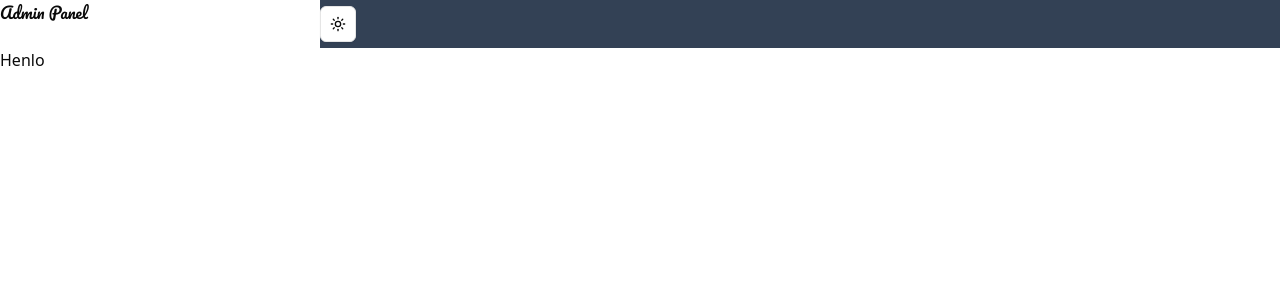
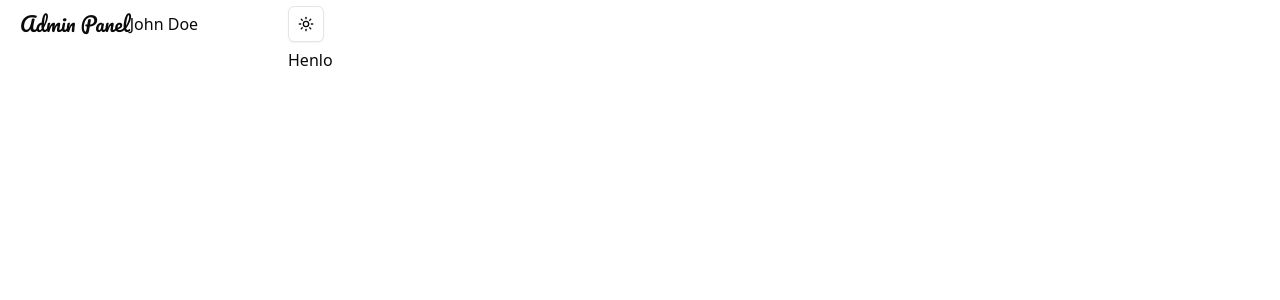
Before and after one commit to max-fletcher/next-boilerplate, a Next.js app: page / in a window 1280 px wide. Shown: the top 300 px of the page. Built offline with nearby package versions, Linux system fonts and the light colour scheme.

Commit message:
Started using typescript and props

```diff
--- a/app/(root)/layout.tsx
+++ b/app/(root)/layout.tsx
@@ -7,6 +7,14 @@
 
 import LeftSidebar from "@/components/LeftSidebar";
 import Navbar from "@/components/navbar/Navbar";
+import { User } from "@/types/User.types";
+
+const loggedInUser: User = {
+  id: 1,
+  name: 'John Doe',
+  email: 'john@mail.com',
+  thumbnail_url: '/public/profile.png',
+}
 
 export default async function RootLayout({ children }: { children: React.ReactNode }) {
   // Acts like a middleware. Will redirect user to "/sign-in" if he is not logged in
@@ -17,20 +25,18 @@ export default async function RootLayout({ children }: { children: React.ReactNo
   return (
     <main className="flex h-screen w-full font-inter">
       {/* <Sidebar user={loggedIn} /> */}
+      <LeftSidebar user={loggedInUser} />
 
       {/* NOTE: This is the mobile sidebar */}
       <div className="size-full flex-col">
-        <div className="flex">
-          <LeftSidebar />
           <Navbar />
-        </div>
+          {children}
         {/* <div className="root-layout">
           <Image src="/icons/logo.svg" width={30} height={30} alt="menu-icon" />
           <div>
             <MobileNav user={loggedIn} />
           </div>
         </div> */}
-      {children}
       </div>
     </main>
   )
--- a/components/LeftSidebar.tsx
+++ b/components/LeftSidebar.tsx
@@ -1,9 +1,11 @@
+import { User } from "@/types/User.types"
 import Logo from "./navbar/Logo"
 
-const LeftSidebar = () => {
+const LeftSidebar = ({user}: {user: User}) => {
   return (
-    <div className="min-w-80">
+    <div className="min-w-72 w-1/4 h-12 flex items-center">
         <Logo text="Admin Panel" />
+        {user.name}
     </div>
   )
 }
--- a/components/navbar/Logo.tsx
+++ b/components/navbar/Logo.tsx
@@ -3,7 +3,7 @@ import { cn } from "@/lib/utils"
 
 const Logo = ({ text } : {text: string}) => {
   return (
-    <div className={cn("h-12", pacifico.className)}>
+    <div className={cn("text-xl ms-5", pacifico.className)}>
         {text}
     </div>
   )
--- a/components/navbar/Navbar.tsx
+++ b/components/navbar/Navbar.tsx
@@ -2,7 +2,7 @@ import { ModeToggle } from "./ModeToggle"
 
 const Navbar = () => {
   return (
-    <div className="bg-slate-700 w-full h-12 flex">
+    <div className="w-full h-12 flex">
       <ModeToggle />
     </div>
   )
--- /dev/null
+++ b/types/User.types.ts
@@ -0,0 +1,6 @@
+export type User = {
+  id: number,
+  name: string,
+  email: string,
+  thumbnail_url: string
+}
```
